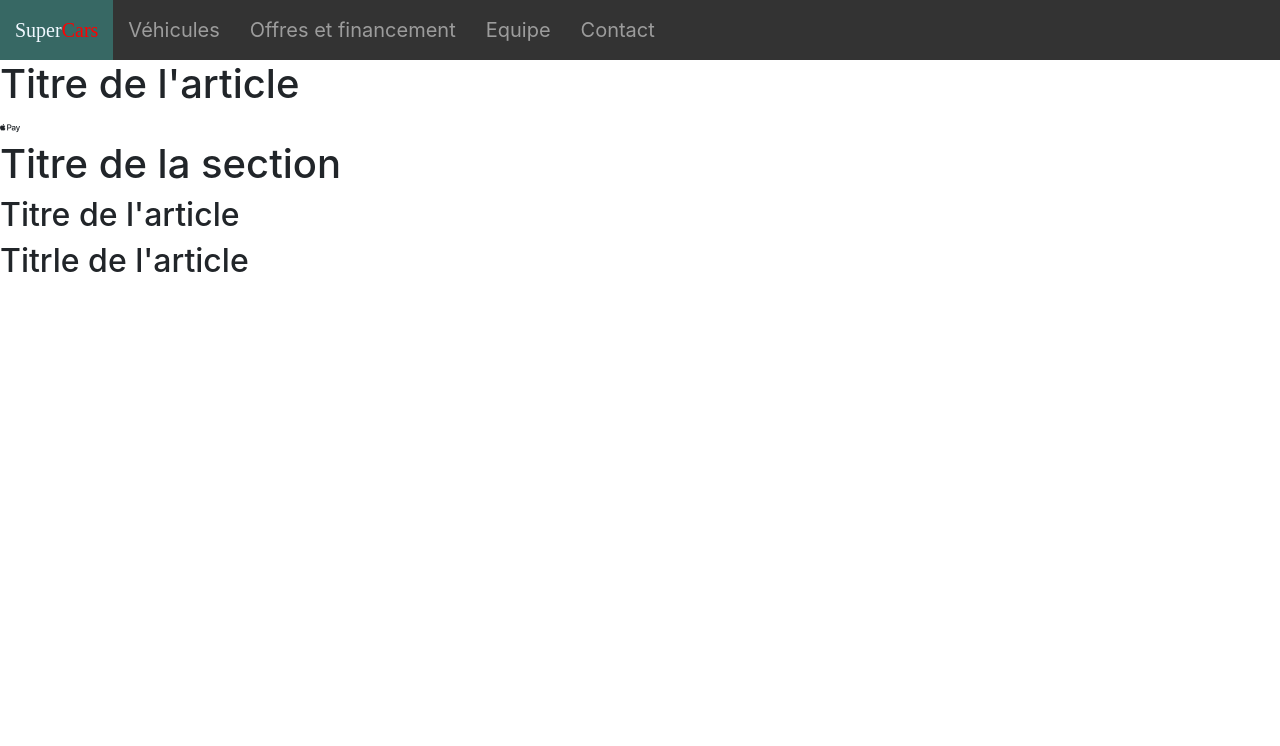
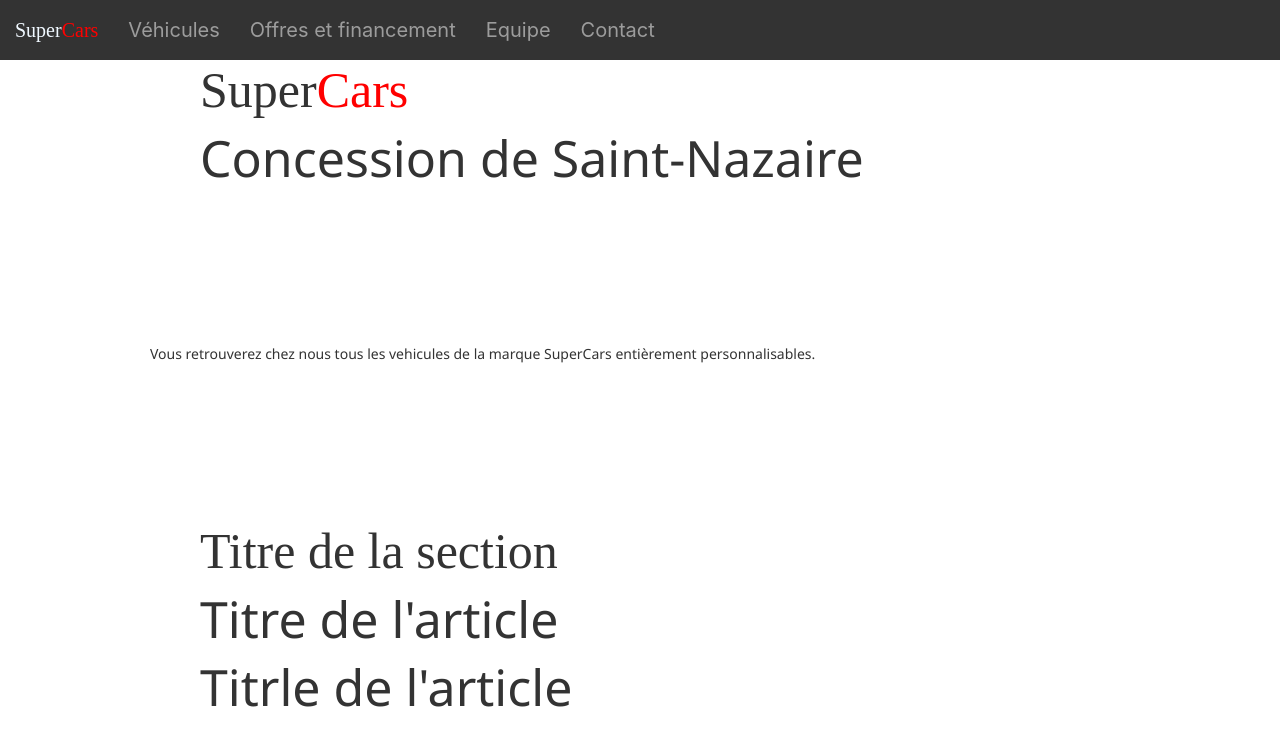
Before and after one commit to gabrielncl/WSSiteWeb, a plain HTML site: page index.html in a window 1280 px wide. Drawn offline with Linux system fonts and the light colour scheme.

Commit message:
"feat : ++"

```diff
--- a/index.html
+++ b/index.html
@@ -13,6 +13,7 @@ fit=no">
 
 <body>
     <header>
+
         <nav>
             <ul>
             <li>Super<span style="color: #ff0000">Cars</span></li>
@@ -22,12 +23,15 @@ fit=no">
             <li1>Contact</li1>
             </ul>
         </nav>
+
     </header>
+
     <main>
         <article>
             <header>
-                <h1>Titre de l'article</h1>
-                <i class="fab fa-apple-pay"></i>
+                <h1>Super<span style="color: #ff0000">Cars</span></h1>
+                <h2>Concession de Saint-Nazaire</h2>
+                <h5>Vous retrouverez chez nous tous les vehicules de la marque SuperCars entièrement personnalisables.</h5>
             </header>
             <div>
 
--- a/style.css
+++ b/style.css
@@ -14,6 +14,7 @@ li{
 
 li1{
     display: inline;
+    display: block;
     padding: 15px;
     color: rgb(156, 156, 156);
     float: left;
@@ -28,12 +29,25 @@ ul{
     background-color: #333;
 }
 
-li:hover {
-    background-color: rgb(55, 104, 100);
+h1{
+    color: #333;
+    font-family: 'Magneto';
+    font-size: 50px;
+    padding: 0px 200px
 }
 
-li:active {
-    background-color: #ff0000;
+h2{
+    color: #333;
+    font-family: 'Segoe UI', Tahoma, Geneva, Verdana, sans-serif;
+    font-size: 50px;
+    padding: 0px 200px
+}
+
+h5{
+    color: #333;
+    font-family: 'Segoe UI', Tahoma, Geneva, Verdana, sans-serif;
+    font-size: 14px;
+    padding: 150px;
 }
 
 li1:hover {
```
